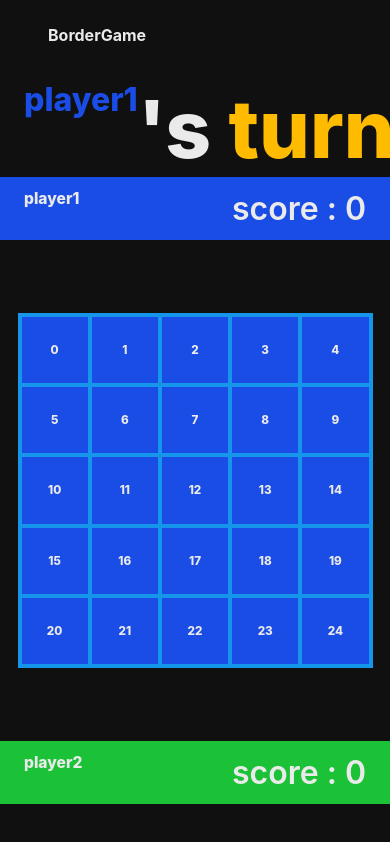
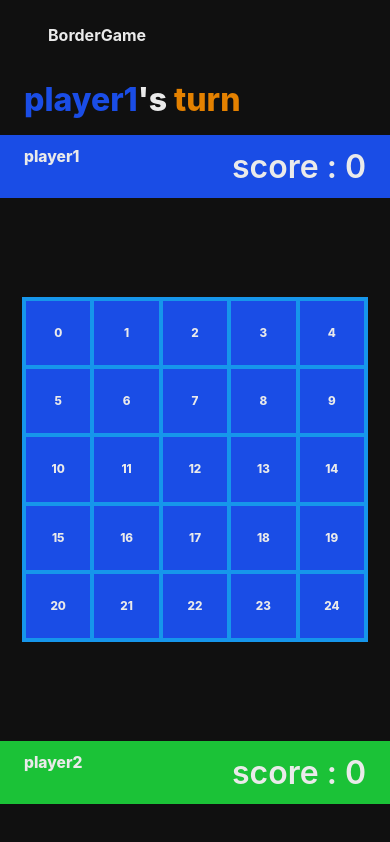
Before and after one commit to yyb02006/Boardgame, a React (Create React App) app: page / in a window 390 px wide. Built offline with nearby package versions, Linux system fonts and the light colour scheme.

Commit message:
BoardItemWrapper를 추가해서 중단점에 대한 반응형 상태 관리 방식 수정

```diff
--- a/src/routes/Home.tsx
+++ b/src/routes/Home.tsx
@@ -16,7 +16,7 @@ const colors = {
 		activeBox: '#73dd85',
 		emphaticColor: '#a1ff09',
 	},
-	common: { noneActiveBorder: '#808080', activeBorder: '#ffbb00' },
+	common: { noneActiveBorder: '#808080', activeBorder: '#e48100' },
 };
 
 const Layout = styled.section`
@@ -40,16 +40,16 @@ const Turn = styled.span``;
 const Player = styled.div<PlayerProps>`
 	margin-bottom: 16px;
 	color: ${(props) => colors[props.$currentPlayer].noneActiveBox};
-	@media screen and (max-width: 1024px) {
-		font-size: 2rem;
-		margin-left: 24px;
-	}
 `;
 
 const TitleContainer = styled.div`
 	display: flex;
 	${Turn} {
 		color: ${colors.common.activeBorder};
+	}
+	@media screen and (max-width: 1024px) {
+		font-size: 2rem;
+		margin-left: 24px;
 	}
 `;
 
@@ -91,6 +91,18 @@ const PlayerCardStyle = styled.div<PlayerCardStyleProps>`
 	}
 `;
 
+const BoardItemsWrapper = styled.div`
+	height: 100%;
+	max-height: 100vw;
+	aspect-ratio: 1;
+	display: flex;
+	justify-content: center;
+	align-items: center;
+	@media screen and (max-width: 1024px) {
+		padding: 24px 0;
+	}
+`;
+
 const BoardItemsContainer = styled.div<BoardItemsContainerProps>`
 	position: relative;
 	grid-template-columns: repeat(5, 1fr);
@@ -102,9 +114,6 @@ const BoardItemsContainer = styled.div<BoardItemsContainerProps>`
 	@media screen and (max-width: 1024px) {
 		height: 100%;
 		width: auto;
-		max-width: 90vw;
-		max-height: 90vw;
-		aspect-ratio: 1;
 	}
 `;
 
@@ -647,6 +656,7 @@ const Board = () => {
 			</TitleContainer>
 			<BoardLayout>
 				<PlayerCard player="player1" />
+				<BoardItemsWrapper>
 					<BoardItemsContainer $currentPlayer={currentPlayer}>
 						{boxes.map((box, id) =>
 							id < 5 || id > 20 || id % 5 === 0 || id % 5 === 4 ? (
@@ -676,6 +686,7 @@ const Board = () => {
 							<BorderBox direction="horizontal" />
 						</BoardBordersContainer>
 					</BoardItemsContainer>
+				</BoardItemsWrapper>
 				<PlayerCard player="player2" />
 			</BoardLayout>
 		</>
```
Lines whose indentation alone changed are shown as unchanged.
